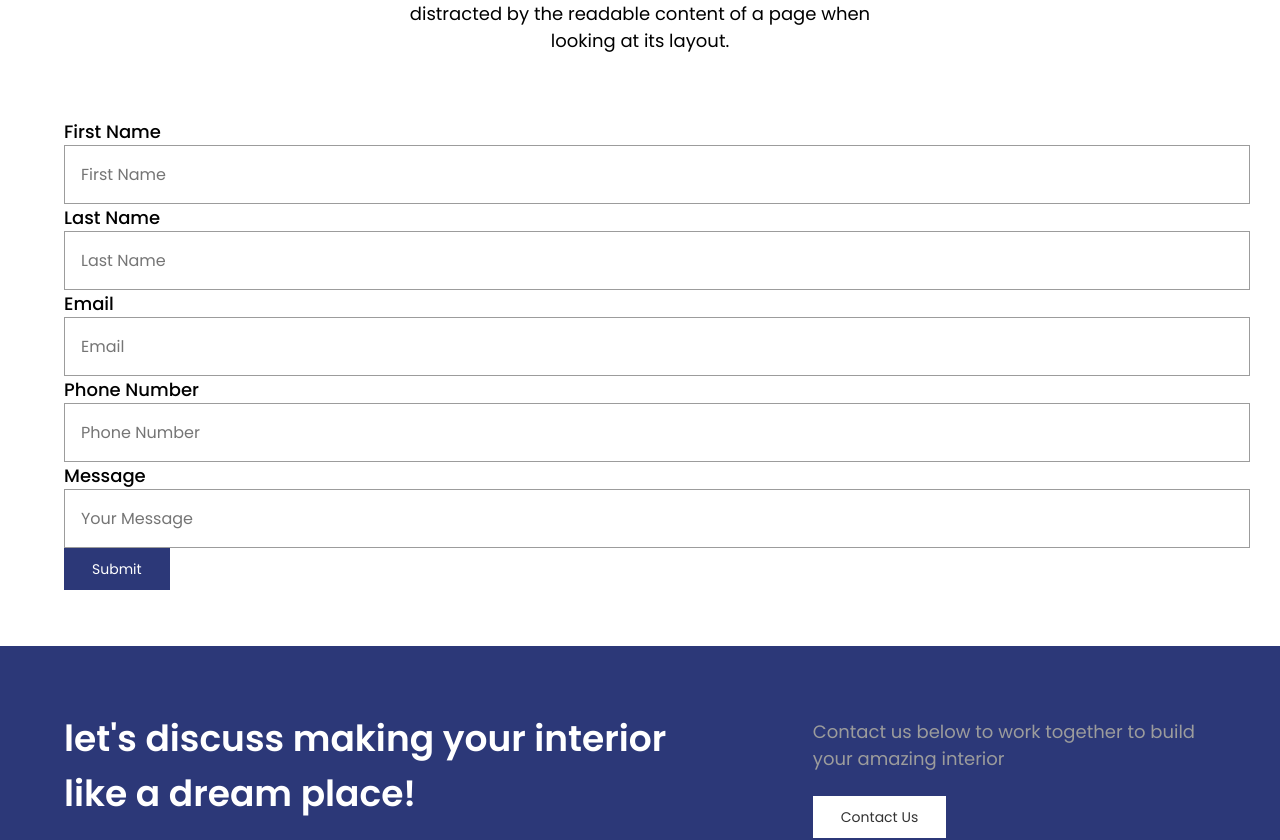
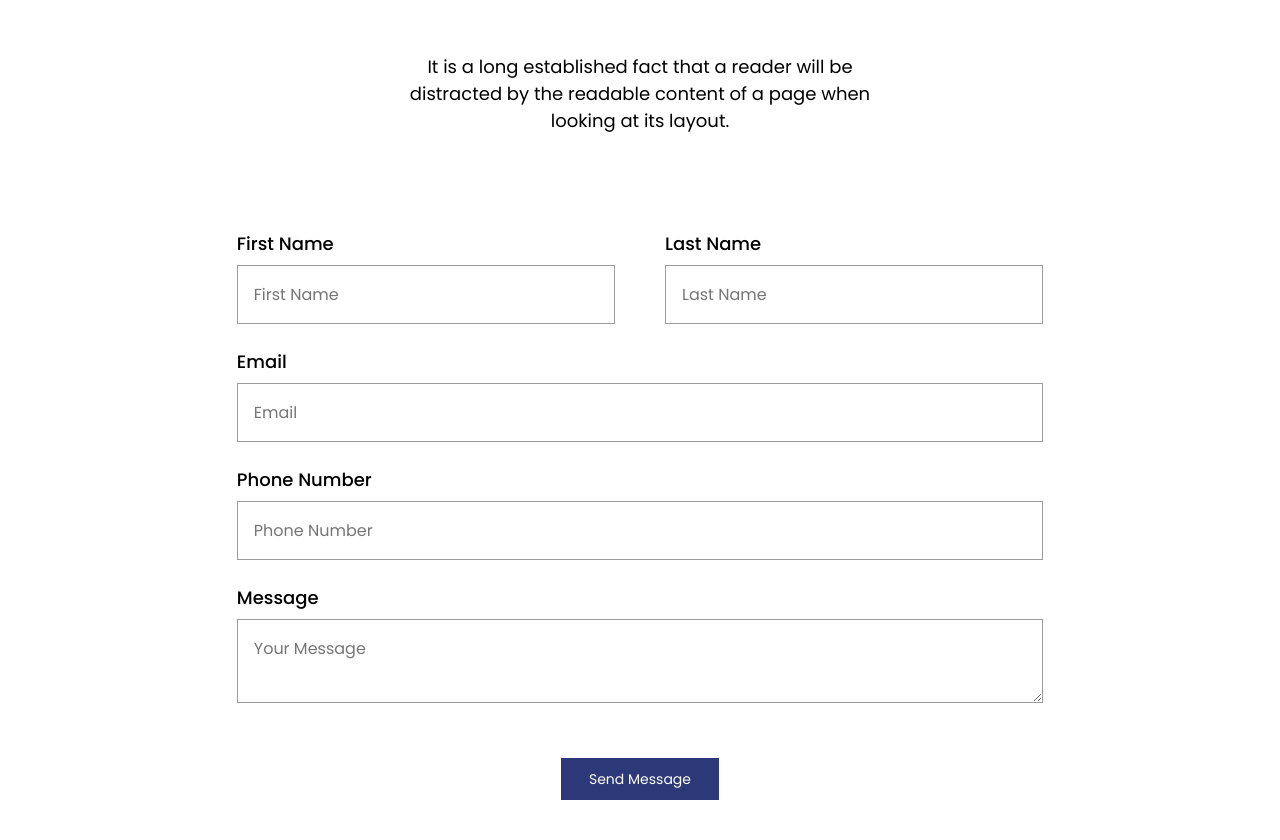
Before and after one commit to sonia-ko/dananz, a Next.js app: page /contact-us in a window 1280 px wide. Shown: the part 348-1188 px from the top of the page. Built offline with nearby package versions, Linux system fonts and the light colour scheme.

Commit message:
working on the form

```diff
--- a/src/components/general/blocks/feedback-form/FeedbackForm.module.css
+++ b/src/components/general/blocks/feedback-form/FeedbackForm.module.css
@@ -0,0 +1,73 @@
+.container {
+  margin: 0 auto;
+  width: 70%;
+}
+
+.inputsContainer {
+  display: grid;
+  grid-template-columns: 1fr 1fr;
+  grid-template-rows: repeat(4, auto);
+  row-gap: 1.5rem;
+  column-gap: 50px;
+  margin: 4rem 0 3rem;
+}
+
+.item1 {
+  grid-column-start: 1;
+  grid-column-end: 2;
+  /* grid-row-start: 1;
+  grid-row-end: 2; */
+}
+
+.item2 {
+  grid-column-start: 2;
+  grid-column-end: 2;
+  /* grid-row-start: 1;
+  grid-row-end: 2; */
+}
+
+.item3 {
+  grid-column-start: 1;
+  grid-column-end: -1;
+  /* grid-row-start: 2;
+  grid-row-end: 3; */
+}
+
+.item4 {
+  grid-column-start: 1;
+  grid-column-end: -1;
+  /* grid-row-start: 3;
+  grid-row-end: 4; */
+}
+
+.item5 {
+  grid-column-start: 1;
+  grid-column-end: -1;
+  /* grid-row-start: 4;
+  grid-row-end: 5; */
+}
+
+.button {
+  margin: 0 auto;
+}
+
+@media (max-width: 768px) {
+  .container {
+    margin: 0 auto;
+    width: 100%;
+  }
+
+  .inputsContainer {
+    display: grid;
+    grid-template-columns: 1fr;
+    grid-template-rows: repeat(5, auto);
+    row-gap: 1.5rem;
+    column-gap: 50px;
+    margin: 4rem 0 3rem;
+  }
+
+  .item2 {
+    grid-column-start: 1;
+    grid-column-end: 2;
+  }
+}
--- a/src/components/general/blocks/feedback-form/FeedbackForm.tsx
+++ b/src/components/general/blocks/feedback-form/FeedbackForm.tsx
@@ -9,8 +9,16 @@ import classes from "./FeedbackForm.module.css";
 
 const NodeName = "feedbacks";
 
+type feedback = {
+  firstName: string;
+  lastName: string;
+  email: string;
+  phoneNumber: number;
+  message: string;
+};
+
 const FeedbackForm: React.FC = () => {
-  const [email, setEmail] = useState<string>("");
+  const [error, setError] = useState(false);
 
   const firstNameInputRef = useRef<HTMLInputElement | null>(null);
   const lastNameInputRef = useRef<HTMLInputElement | null>(null);
@@ -44,17 +52,21 @@ const FeedbackForm: React.FC = () => {
   };
 
   const handleInputChange = (e: React.ChangeEvent<HTMLInputElement>) => {
-    setEmail(e.target.value);
+    // setEmail(e.target.value);
   };
 
   const handleSubmit = async (e: React.FormEvent<HTMLFormElement>) => {
     e.preventDefault();
     console.log(firstNameInputRef.current?.value);
+
+    const feedback = {};
   };
 
   return (
     <form className={classes.container} onSubmit={handleSubmit}>
+      <div className={classes.inputsContainer}>
         <Input
+          className={classes.item1}
           type="text"
           label="First Name"
           placeholder="First Name"
@@ -62,6 +74,7 @@ const FeedbackForm: React.FC = () => {
           inputRef={firstNameInputRef}
         />
         <Input
+          className={classes.item2}
           type="text"
           label="Last Name"
           placeholder="Last Name"
@@ -69,6 +82,7 @@ const FeedbackForm: React.FC = () => {
           inputRef={lastNameInputRef}
         />
         <Input
+          className={classes.item3}
           type="email"
           label="Email"
           placeholder="Email"
@@ -76,6 +90,7 @@ const FeedbackForm: React.FC = () => {
           inputRef={emailInputRef}
         />
         <Input
+          className={classes.item4}
           type="tel"
           label="Phone Number"
           placeholder="Phone Number"
@@ -83,14 +98,21 @@ const FeedbackForm: React.FC = () => {
           inputRef={phoneInputRef}
         />
         <Input
+          className={classes.item5}
           type="textarea"
           label="Message"
           placeholder="Your Message"
           id="userMsg"
           inputRef={msgInputRef}
         />
-      {/* <button type="submit">Submit</button> */}
-      <Button btnText="Submit" btnStyle="blue" type="submit" />
+      </div>
+
+      <Button
+        className={classes.button}
+        btnText="Send Message"
+        btnStyle="blue"
+        type="submit"
+      />
     </form>
   );
 };
--- a/src/components/general/button/button.tsx
+++ b/src/components/general/button/button.tsx
@@ -8,19 +8,21 @@ interface ButtonProps {
   onClick?: () => void;
   btnStyle: "blue" | "gray" | "transparent" | "white";
   type?: "button" | "submit";
+  className?: string;
 }
 
 const Button: React.FC<ButtonProps> = ({
   btnText,
   onClick,
   btnStyle,
+  className,
   type = "button",
 }) => {
   return (
     <button
       type={type}
       onClick={onClick}
-      className={`'container ${classes[btnStyle]}`}
+      className={`'container ${classes[btnStyle]} ${className && className}`}
     >
       {btnText}
     </button>
--- a/src/components/general/input/Input.module.css
+++ b/src/components/general/input/Input.module.css
@@ -10,3 +10,7 @@
 .label {
   font-weight: 500;
 }
+
+.input {
+  margin-top: 0.5rem;
+}
--- a/src/components/general/input/Input.tsx
+++ b/src/components/general/input/Input.tsx
@@ -9,6 +9,7 @@ interface InputProps {
   placeholder?: string;
   type: "text" | "tel" | "email" | "textarea";
   id: string;
+  className?: string;
 }
 
 const Input: React.FC<InputProps> = ({
@@ -17,16 +18,27 @@ const Input: React.FC<InputProps> = ({
   placeholder,
   type,
   id,
+  className,
 }) => {
   if (type === "textarea") {
-    <textarea
-      ref={inputRef as React.RefObject<HTMLTextAreaElement>}
-      placeholder={placeholder}
-    />;
+    console.log("this is textarea");
+
+    return (
+      <div className={`${classes.container} ${className}`}>
+        <label className={classes.label} htmlFor={id}>
+          {label}
+        </label>
+        <textarea
+          ref={inputRef as React.RefObject<HTMLTextAreaElement>}
+          placeholder={placeholder}
+          className={classes.input}
+        />
+      </div>
+    );
   }
 
   return (
-    <div className={classes.container}>
+    <div className={`${classes.container} ${className}`}>
       <label className={classes.label} htmlFor={id}>
         {label}
       </label>
--- a/src/components/general/list-with-arrows/ListWithArrows.tsx
+++ b/src/components/general/list-with-arrows/ListWithArrows.tsx
@@ -24,7 +24,6 @@ const ListWithArrows: React.FC<ListWithArrowsProps> = ({
   return (
     <ol className={`${classes.container} ${classes[h2class]}`}>
       {listItems.map((el) => {
-        console.log(el.description);
         return (
           <li className={classes.item} key={el.id}>
             <div className={classes.itemWrapper}>
--- a/src/pages/contact-us/index.tsx
+++ b/src/pages/contact-us/index.tsx
@@ -17,13 +17,13 @@ export default function ContactUs() {
         <link rel="icon" href="/favicon.ico" />
       </Head>
       <Layout>
-        <div className="container">
+        <section className="container">
           <HeadingWithParagraphCentered
             heading="Contact Us"
             paragraph="It is a long established fact that a reader will be distracted by the readable content of a page when looking at its layout."
           />
           <FeedbackForm />
-        </div>
+        </section>
         <CallToAction />
       </Layout>
     </>
--- a/src/styles/globals.css
+++ b/src/styles/globals.css
@@ -86,16 +86,23 @@ h5 {
   font-weight: 600;
 }
 
-input {
+input,
+textarea {
   font-family: inherit;
   font-size: 1rem;
   border: 1px solid var(--light-gray-color);
   padding: 1rem;
+  box-sizing: border-box;
 }
 
-input::placeholder {
+input::placeholder,
+textarea::placeholder {
   font-size: 1rem;
   font-family: inherit;
+}
+
+textarea {
+  width: 100%;
 }
 
 input:focus {
```
Also changed, not shown: src/components/general/sections/contacts-list/ContactsList.tsx (added, +14 -0 lines), src/components/general/sections/contacts-list/ContactsList.module.css (added). Lines whose indentation alone changed are shown as unchanged.
